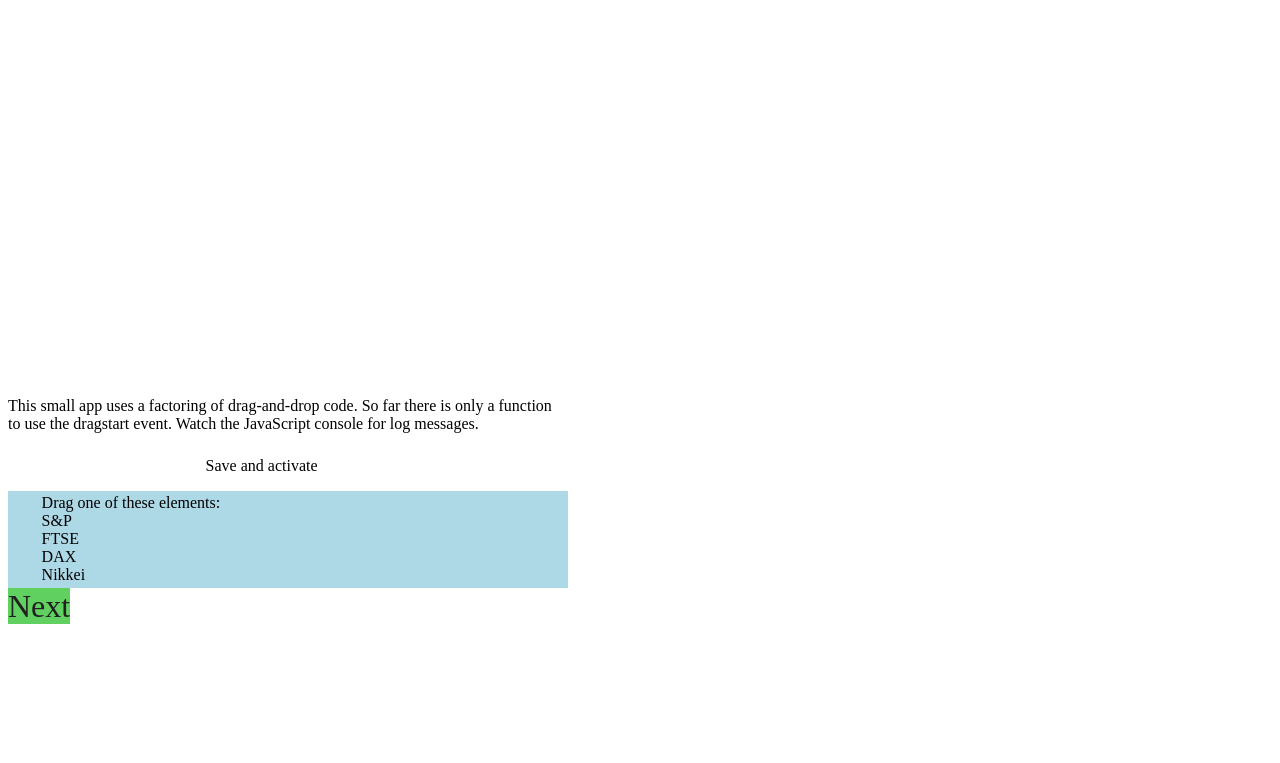
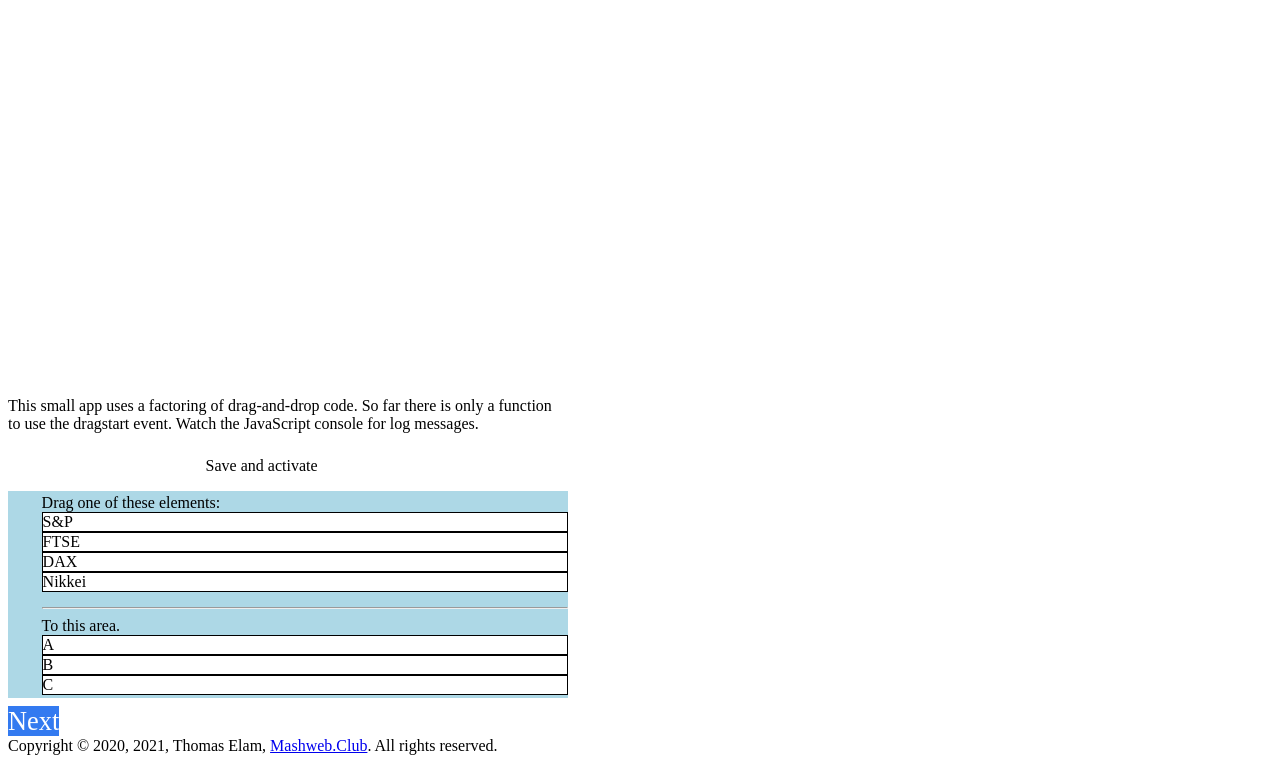
Before and after one commit to Mashweb/web-call.cc, a website with bundled scripts: page source/blog-app.html in a window 1280 px wide. Shown: the part 211-974 px from the top of the page. Before the commit the page ends 836 px from the top, so only its background shows below. Built offline with nearby package versions, Linux system fonts and the light colour scheme; no server answers.

Commit message:
Can now start a drag operation in one area and dragover to another area.

```diff
--- a/source/blog-app.html
+++ b/source/blog-app.html
@@ -88,8 +88,17 @@
 	  <div class="chart">DAX</div>
 	  <div class="chart">Nikkei</div>
 	</div>
+	<div id="to" style="padding:0.2em 0 0.2em 2.1em; background-color:lightblue;">
+	  <hr style="background-color: black;"/>
+	  To this area.
+	  <div class="chart">A</div>
+	  <div class="chart">B</div>
+	  <div class="chart">C</div>
+	</div>
 
+	<p></p>
 	<vaadin-button class="nextbutton" onclick="location.href='other-experiments.html'">Next</vaadin-button>
+	<p>Copyright &#169; 2020, 2021, Thomas Elam, <a href="https://Mashweb.club">Mashweb.Club</a>. All rights reserved.</p>
 
       </div> <!-- class="content" -->
 
@@ -111,11 +120,10 @@
       window.onload = function() {
           var onError = function(e){ console.error(e); }
           biwa = new BiwaScheme.Interpreter(onError);
-      biwa.evaluate('(format #t "Hello, world!")\
-                     (format #t "Loading Scheme program...")\
-                     (load "scheme/drag-and-drop.scm")',
+          biwa.evaluate('(format #t "Hello, world!")\
+                         (format #t "Loading Scheme program ...")\
+                         (load "scheme/drag-and-drop.scm")',
                         function(result) { console.log('Scheme loaded.'); });
-          //$('#term').width('560'); // FIXME: This should be calculated.
           $('#term').width('800'); // FIXME: This should be calculated.
           $('#term').height('400'); // FIXME: This should be calculated.
       };
--- a/source/stylesheets/css/gui.css
+++ b/source/stylesheets/css/gui.css
@@ -19,11 +19,15 @@ h1 { margin-top:0.25em; margin-bottom:0.25em; }
 .dragged { border:0.1em solid lightgreen !important; }
 .dragover { border:0.2em solid red !important; }
 .nextbutton {
-    background-color:#60d060;
-    color:#202020;
-    font-size: 2em;
-    height: calc(var(--lumo-button-size) * 2);
-    min-width: calc(var(--lumo-button-size) * 4);
+    background-color:#337af0;
+    color:#ffffff;
+    font-size: 1.65em;
+    height: calc(var(--lumo-button-size) * 1.2);
+    min-width: calc(var(--lumo-button-size) * 2.5);
+}
+.chart {
+    background-color:white;
+    border:1px solid black;
 }
 .zen-navbar-heading {
     margin-left: .5em;
```
Also changed, not shown: source/about.html (+2 -1 lines), source/index.html (+1 -0 lines), source/other-experiments.html (+1 -0 lines), source/sequentially-programmed-web-apps.html (+3 -0 lines), source/visual-programming.html (+3 -1 lines), 2 other files.
